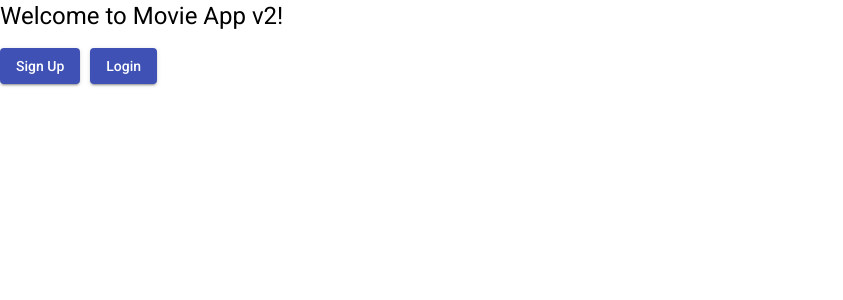
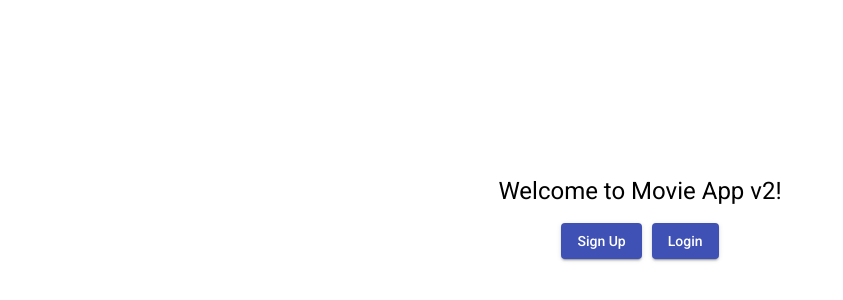
Before and after one commit to nickbalan/movie-app-v2, an Angular app: page /welcome in a window 1280 px wide. Shown: the top 300 px of the page, without its empty margins (0-843 px from the left). Built offline with nearby package versions, Linux system fonts and the light colour scheme.

Commit message:
Updated the Welcome page and User Login/Registration dialog | v1.4

```diff
--- a/src/app/welcome-page/welcome-page.component.scss
+++ b/src/app/welcome-page/welcome-page.component.scss
@@ -0,0 +1,4 @@
+.main-page {
+  text-align: center;
+  padding-top: 175px;
+}
```
